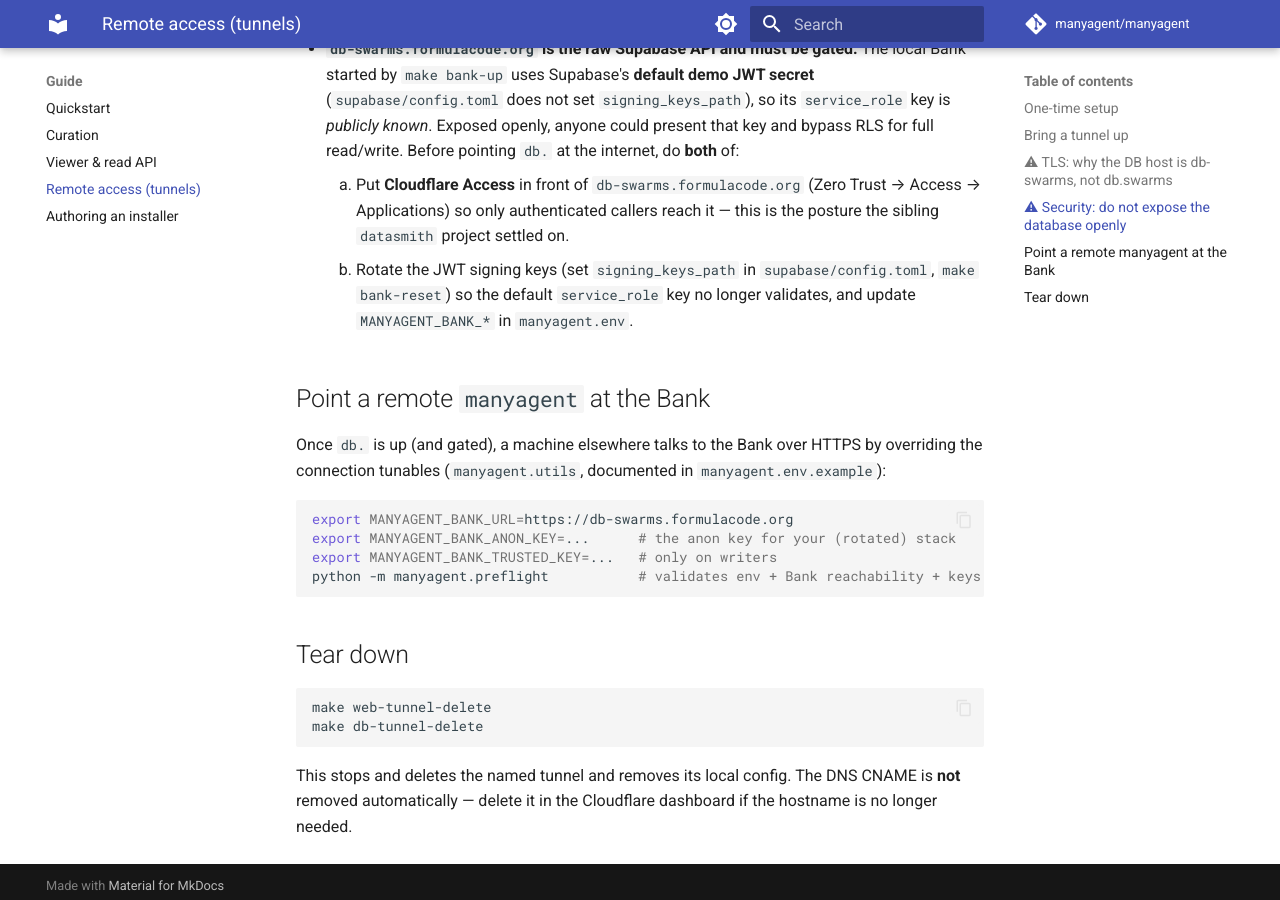
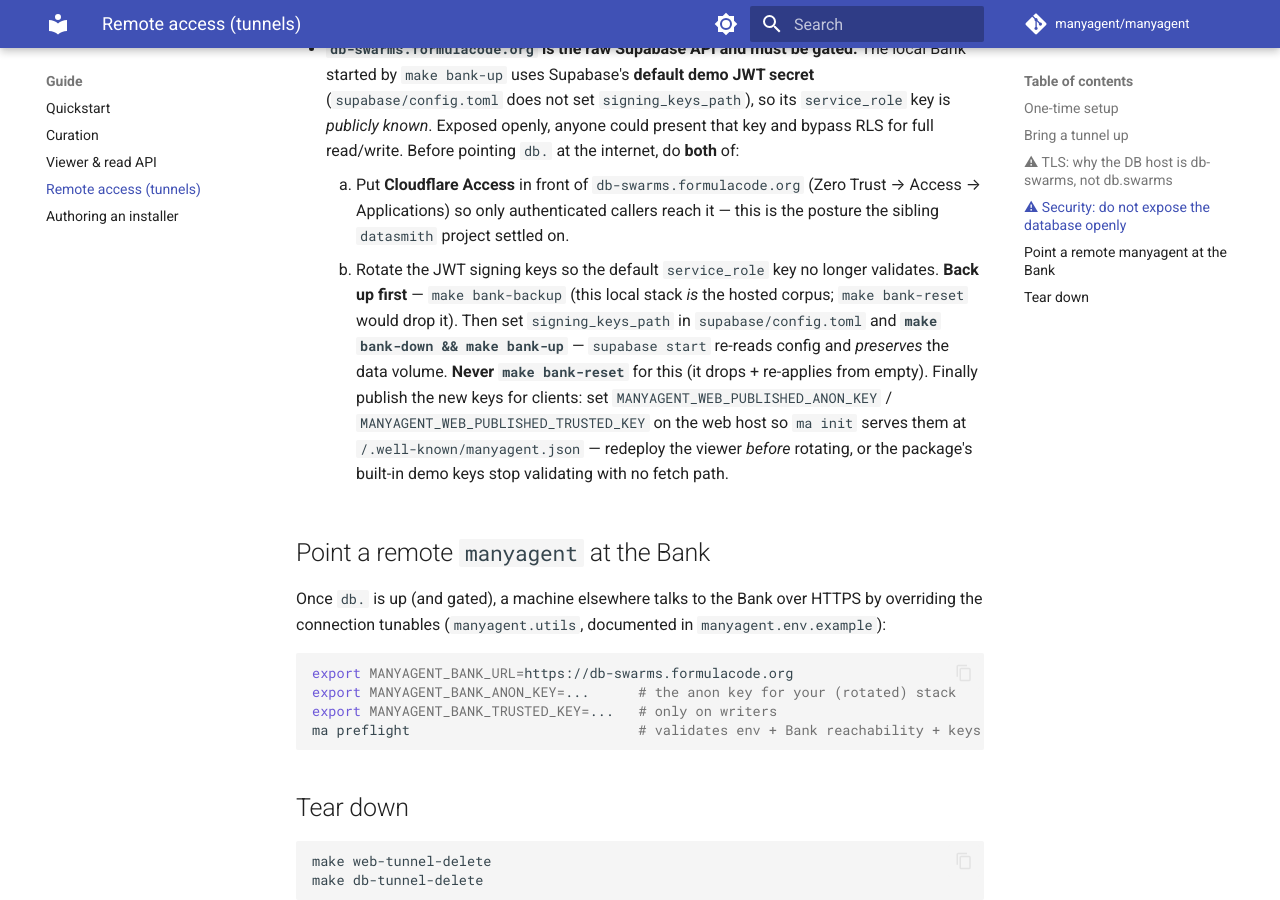
Before and after one commit to recursive-knowledge/manyagents, an MkDocs documentation site: the page built from docs/guide/remote-access.md, in a window 1280 px wide and 900 px high, scrolled down 1845 px. Built offline with MkDocs 1.6.1 and Material for MkDocs 9.7.7, drawn with Linux system fonts in a browser that asks for light colours; comment, search, counter and statistics services are not loaded.

Commit message:
add bank-backup/restore targets and document safe key rotation

````diff
--- a/docs/guide/remote-access.md
+++ b/docs/guide/remote-access.md
@@ -79,9 +79,17 @@
     1. Put **Cloudflare Access** in front of `db-swarms.formulacode.org` (Zero
        Trust → Access → Applications) so only authenticated callers reach it —
        this is the posture the sibling `datasmith` project settled on.
-    2. Rotate the JWT signing keys (set `signing_keys_path` in
-       `supabase/config.toml`, `make bank-reset`) so the default `service_role`
-       key no longer validates, and update `MANYAGENT_BANK_*` in `manyagent.env`.
+    2. Rotate the JWT signing keys so the default `service_role` key no longer
+       validates. **Back up first** — `make bank-backup` (this local stack *is*
+       the hosted corpus; `make bank-reset` would drop it). Then set
+       `signing_keys_path` in `supabase/config.toml` and **`make bank-down &&
+       make bank-up`** — `supabase start` re-reads config and *preserves* the
+       data volume. **Never `make bank-reset`** for this (it drops + re-applies
+       from empty). Finally publish the new keys for clients: set
+       `MANYAGENT_WEB_PUBLISHED_ANON_KEY` / `MANYAGENT_WEB_PUBLISHED_TRUSTED_KEY`
+       on the web host so `ma init` serves them at
+       `/.well-known/manyagent.json` — redeploy the viewer *before* rotating, or
+       the package's built-in demo keys stop validating with no fetch path.
 
 ## Point a remote `manyagent` at the Bank
 
@@ -92,7 +100,7 @@
 export MANYAGENT_BANK_URL=https://db-swarms.formulacode.org
 export MANYAGENT_BANK_ANON_KEY=...      # the anon key for your (rotated) stack
 export MANYAGENT_BANK_TRUSTED_KEY=...   # only on writers
-python -m manyagent.preflight           # validates env + Bank reachability + keys
+ma preflight                            # validates env + Bank reachability + keys
 ```
 
 ## Tear down
````
Also changed, not shown: 2 other files.
